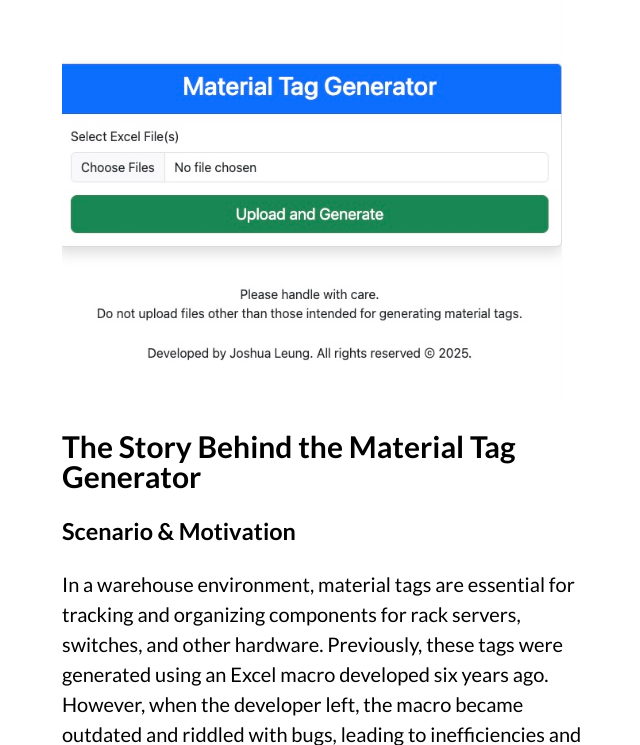
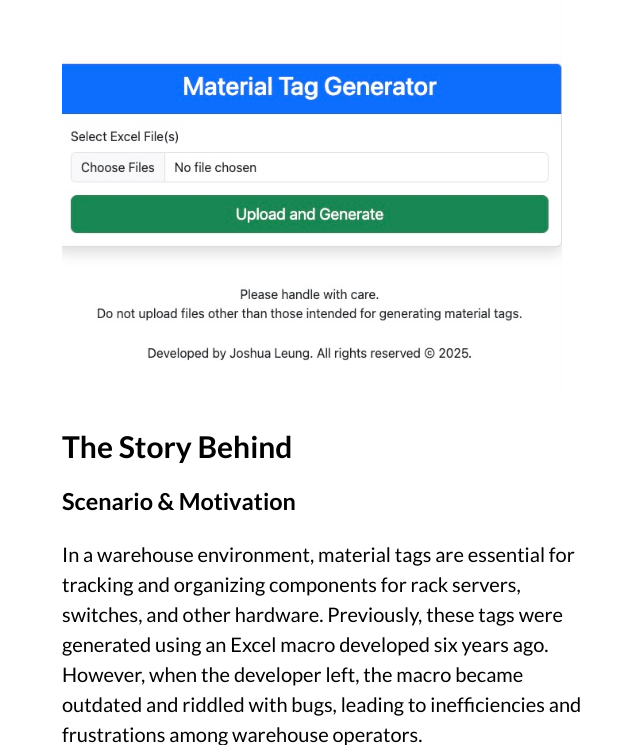
Before and after one commit to jjoshualleung/portfolio, a Flask app: page /projects/material-wo-generator-web-application in a window 1280 px wide. Shown: the part 847-1592 px from the top of the page, without its empty margins (178-818 px from the left). Run offline with Flask 3, Linux system fonts and the light colour scheme.

Commit message:
Rename subtitle

```diff
--- a/templates/project_material-wo-generator-web-application.html
+++ b/templates/project_material-wo-generator-web-application.html
@@ -33,7 +33,7 @@
                             alt="Weather Data Lineage"
                             style="width: 500px; height: auto"
                         >
-                        <h2 class="project-heading">The Story Behind the Material Tag Generator</h2>
+                        <h2 class="project-heading">The Story Behind</h2>
 
                         <h3 class="section-heading">Scenario & Motivation</h3>
                         <p>
```
